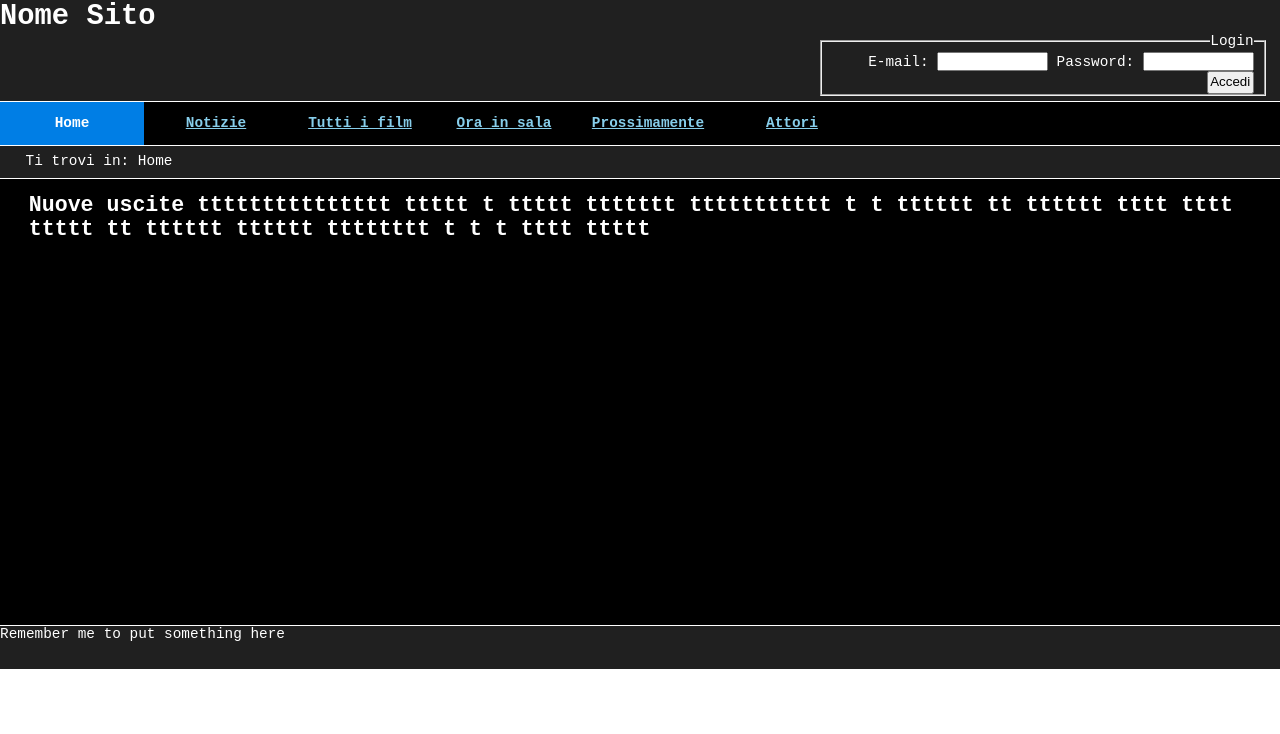
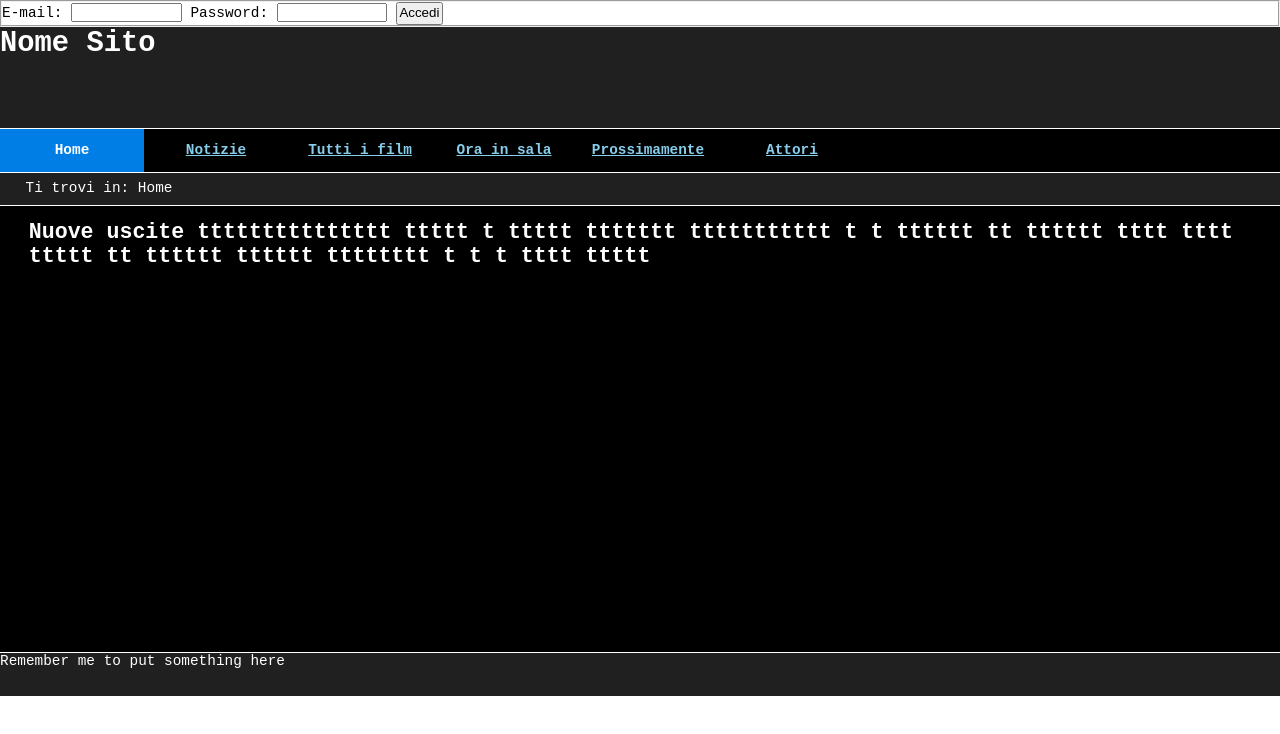
Before and after one commit to mzanella/TecWebProject, a plain HTML site: page index.html in a window 1280 px wide. Drawn offline with Linux system fonts and the light colour scheme.

Commit message:
modificata index per prova loginBar

```diff
--- a/index.html
+++ b/index.html
@@ -14,13 +14,9 @@
 		<title>Home - NomeSito</title>
 	</head>
 	<body>
-		<div id="header">
-            <h1>Nome Sito</h1>
-            <form id="registration" method="post" action="">
+		<div id="loginBar">
+			<form id="registrationProva" method="post" action="">
                 <fieldset>
-                    <legend>
-                        <span xml:lang="en">Login</span>
-                    </legend>
                     <label for="email">
                         E-mail:
                     </label>
@@ -32,6 +28,9 @@
                     <input type="submit" value="Accedi" id="invio" />
                 </fieldset>
             </form>
+		</div>
+		<div id="header">
+            <h1>Nome Sito</h1>
 		</div>
 		<div id="nav">
             <div class="closeButton">
```
